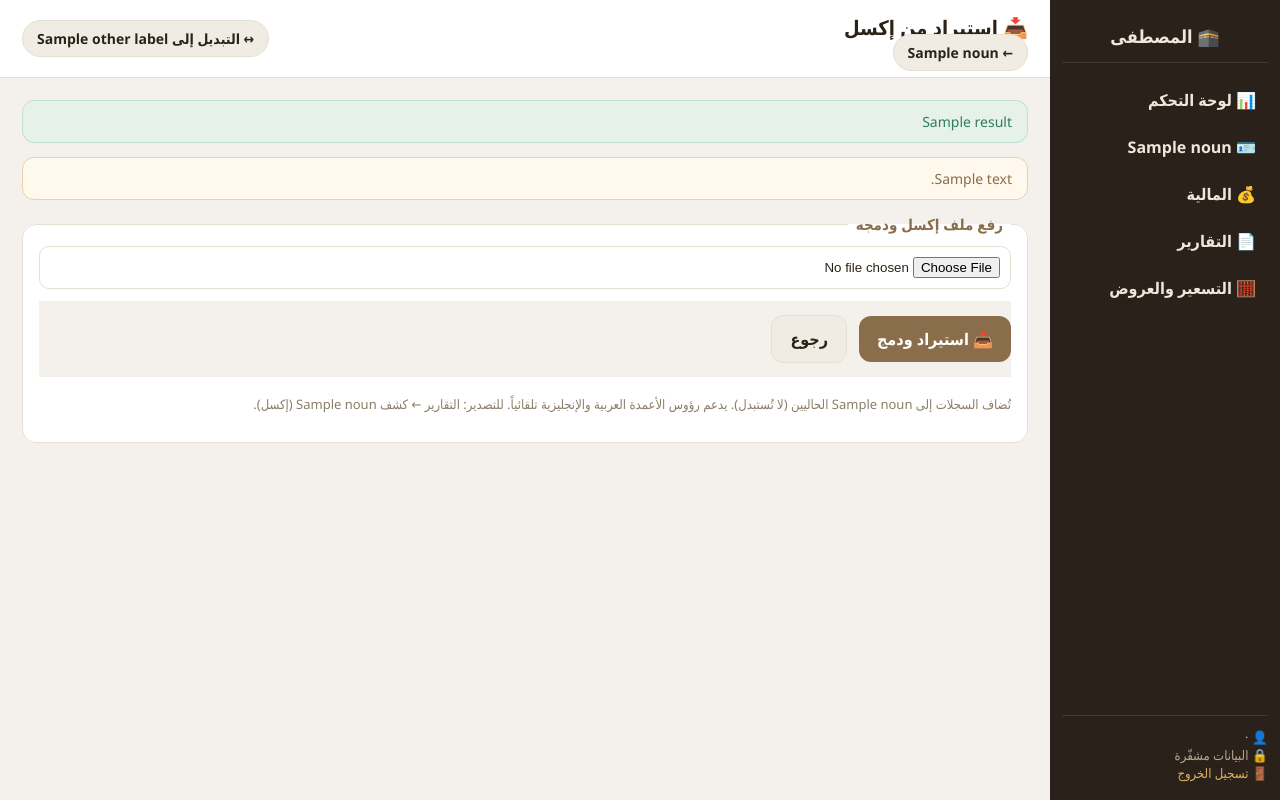
After one commit to almustafahajj/almustafa-hajj, a Flask app: template webapp/templates/import.html in a window 1280 px wide. The commit adds this page. Run offline with Flask 3, Linux system fonts and the light colour scheme; the template is opened without the code that fills it: most values are stand-ins (such as "Sample title", 1, 10 or a date in 2020).

Commit message:
الويب (مطابقة سطح المكتب ٤/٤ — أ): استيراد إكسل
- صفحة /import: رفع ملف إكسل ودمجه مع السجلات الحاليين (لا استبدال)
- يعيد استخدام excel_io.import_excel (رؤوس عربية/إنجليزية) + تنبيه المكرّرات
- رابط تنقّل «📥 استيراد إكسل» (للمحرّر فأعلى)

Co-Authored-By: Claude Opus 4.8 <noreply@anthropic.com>

```diff
--- a/webapp/server.py
+++ b/webapp/server.py
@@ -553,6 +553,52 @@ def rep_itinerary_pdf():
     pdf_io.export_itinerary_pdf(p, rows=rows)
     return send_file(p, mimetype="application/pdf", as_attachment=False,
                      download_name="itinerary.pdf")
+
+
+@app.route("/import", methods=["GET", "POST"])
+def data_import():
+    if _sess() is None:
+        return redirect(url_for("login"))
+    if not _sess().can_edit:
+        return redirect(url_for("hujjaj"))
+    result, notes = "", []
+    if request.method == "POST":
+        f = request.files.get("file")
+        if f and f.filename:
+            from hajj_app import excel_io
+            p = _tmp(".xlsx")
+            f.save(p)
+            try:
+                recs, notes = excel_io.import_excel(p)
+            except Exception as exc:
+                recs, notes = [], [f"تعذّر قراءة الملف: {exc}"]
+            try:
+                os.unlink(p)
+            except OSError:
+                pass
+            if recs:
+                records = _load_records()
+                records.extend(recs)
+                try:
+                    storage.save_records(records, session=_sess())
+                except Exception:
+                    pass
+                result = f"تمّ استيراد {len(recs)} سجلّاً ودمجها."
+                try:
+                    from hajj_app.quality import duplicate_groups
+                    dups = duplicate_groups(records)
+                    if dups:
+                        notes = list(notes) + [
+                            f"⚠ {len(dups)} رقم جواز مكرّر بعد الدمج — "
+                            "راجعها في القائمة."]
+                except Exception:
+                    pass
+            elif not notes:
+                notes = ["الملف لا يحتوي بيانات صالحة."]
+        else:
+            notes = ["اختر ملف إكسل أولاً."]
+    return render_template("import.html", active="import", result=result,
+                           notes=notes, **_ctx())
 
 
 # ---- مسعّر المجموعات (حاسبة حيّة على الويب) ----
--- a/webapp/templates/base.html
+++ b/webapp/templates/base.html
@@ -14,6 +14,7 @@
       {% if mode=='umrah' %}<a class="{{ 'active' if active=='programs' }}" href="{{ url_for('programs') }}">🗂 البرامج</a>{% endif %}
       <a class="{{ 'active' if active=='finance' }}" href="{{ url_for('finance') }}">💰 المالية</a>
       <a class="{{ 'active' if active=='reports' }}" href="{{ url_for('reports') }}">📄 التقارير</a>
+      {% if can_edit %}<a class="{{ 'active' if active=='import' }}" href="{{ url_for('data_import') }}">📥 استيراد إكسل</a>{% endif %}
       <a class="{{ 'active' if active=='offers' }}" href="{{ url_for('offers') }}">🧮 التسعير والعروض</a>
       {% if is_admin %}<a class="{{ 'active' if active=='accounts' }}" href="{{ url_for('accounts') }}">👥 إدارة الحسابات</a>{% endif %}
     </nav>
--- /dev/null
+++ b/webapp/templates/import.html
@@ -0,0 +1,26 @@
+{% extends "base.html" %}
+{% block title %}استيراد إكسل — المصطفى{% endblock %}
+{% block heading %}📥 استيراد من إكسل{% endblock %}
+{% block subhead %}<a class="pill" href="{{ url_for('hujjaj') }}">← {{ noun }}</a>{% endblock %}
+{% block content %}
+{% if result %}<div class="acc-msg ok">{{ result }}</div>{% endif %}
+{% if notes %}
+<div class="acc-msg" style="background:#fff8ec;color:#8A6E4B;border:1px solid #e7d3a8">
+  {% for n in notes %}<div>{{ n }}</div>{% endfor %}
+</div>
+{% endif %}
+<fieldset class="editcard">
+  <legend>رفع ملف إكسل ودمجه</legend>
+  <form method="post" enctype="multipart/form-data">
+    <input type="file" name="file" accept=".xlsx,.xlsm" required
+           style="padding:10px;border:1px solid var(--border);border-radius:10px;
+                  background:#fff;width:100%">
+    <div class="formbar" style="margin-top:12px">
+      <button class="btn primary" type="submit">📥 استيراد ودمج</button>
+      <a class="btn ghost" href="{{ url_for('hujjaj') }}">رجوع</a>
+    </div>
+  </form>
+  <p class="hint-note">تُضاف السجلات إلى {{ noun }} الحاليين (لا تُستبدل). يدعم
+    رؤوس الأعمدة العربية والإنجليزية تلقائياً. للتصدير: التقارير ← كشف {{ noun }} (إكسل).</p>
+</fieldset>
+{% endblock %}
```
